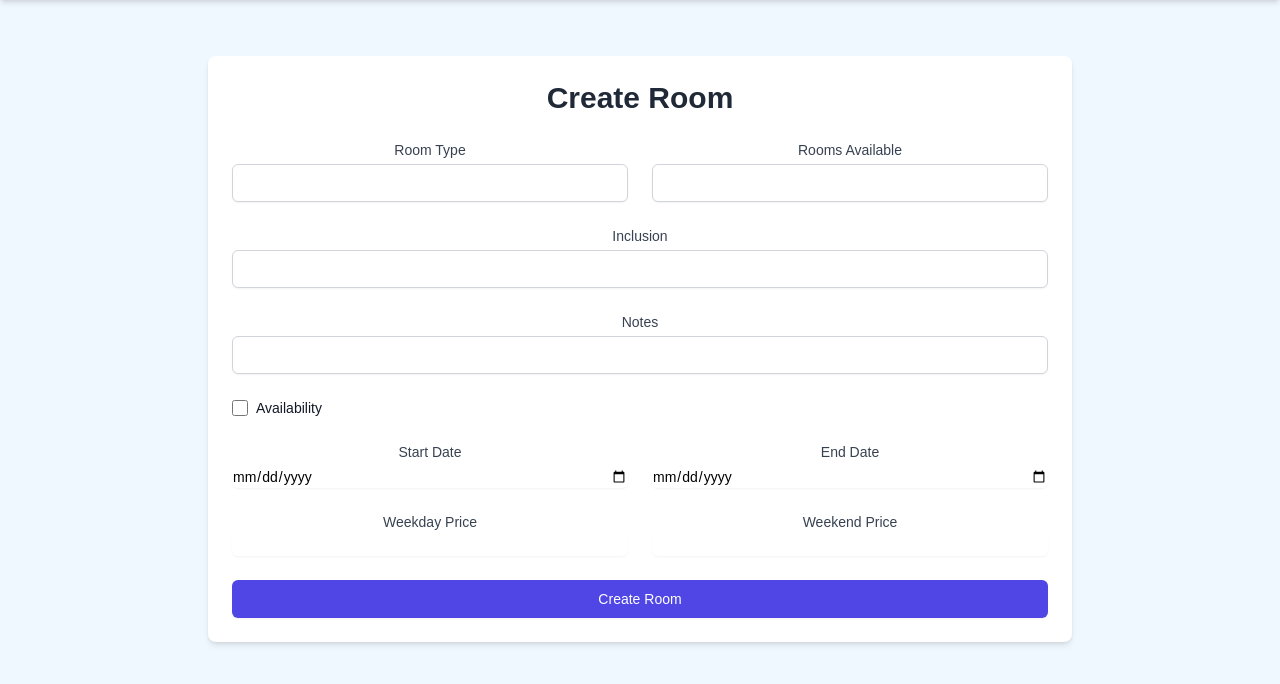
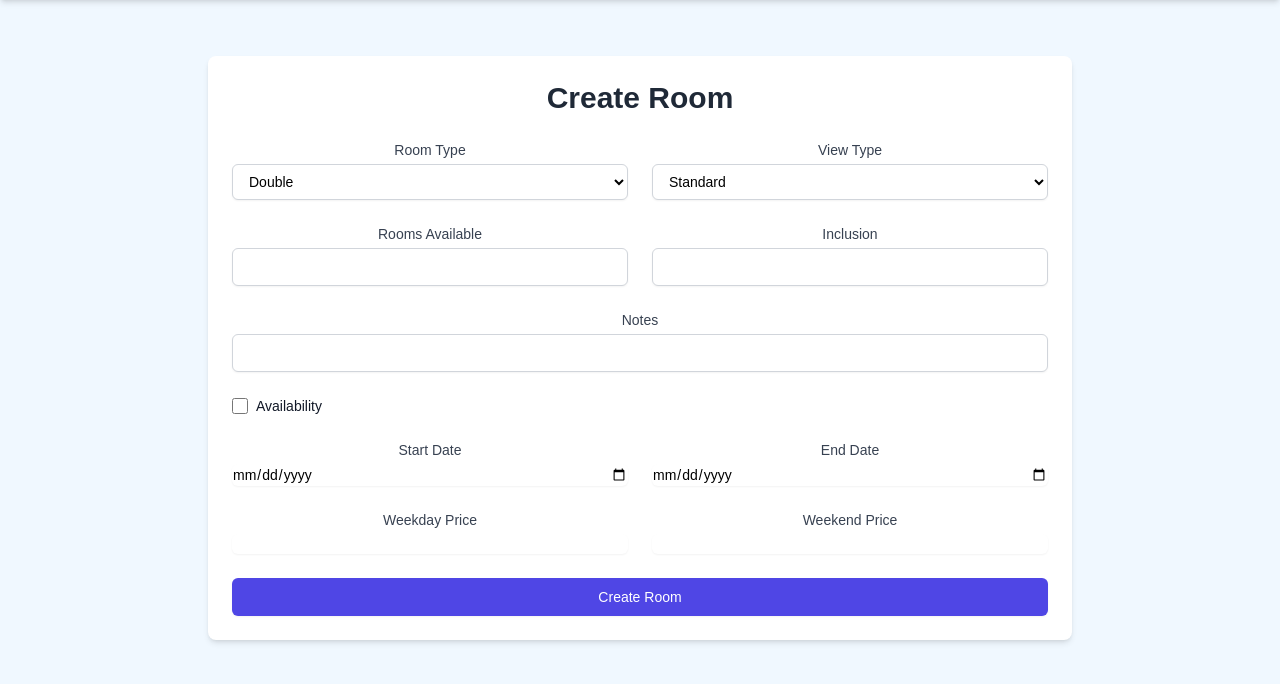
Before and after one commit to Qasim-Shah-73/Times-Travel, a Flask app: page /hotels/1/rooms/create in a window 1280 px wide. Shown: the part 64-748 px from the top of the page. Run offline with Flask 3, Linux system fonts and the light colour scheme; a user stored in the database is signed in; tables that the repository leaves empty hold one stand-in row (values such as "Sample post"); some libraries are stand-ins or nearby versions.

Commit message:
Updated Room type and added View Type to Room

```diff
--- a/app/forms.py
+++ b/app/forms.py
@@ -125,7 +125,18 @@ class RatesForm(FlaskForm):
 
 class RoomForm(FlaskForm):
     hotel_id = IntegerField('Hotel ID', validators=[DataRequired()])
-    type = StringField('Room Type', validators=[DataRequired()])
+    type = SelectField('Room Type', choices=[
+        ('Double', 'Double'),
+        ('Triple', 'Triple'),
+        ('Quad', 'Quad'),
+        ('Other', 'Other')
+    ], validators=[DataRequired()])
+    other_type = StringField('Other Room Type')
+    view_type = SelectField('View Type', choices=[
+        ('Standard', 'Standard'),
+        ('City', 'City'),
+        ('Haram/Kabba', 'Haram/Kabba')
+    ], validators=[DataRequired()])
     availability = BooleanField('Availability')
     rooms_available = IntegerField('Rooms Available', validators=[DataRequired()])
     inclusion = StringField('Inclusion')
@@ -147,7 +158,18 @@ class RoomForm(FlaskForm):
 
 class UpdateRoomForm(FlaskForm):
     hotel_id = IntegerField('Hotel ID', validators=[DataRequired()])
-    type = StringField('Room Type', validators=[DataRequired()])
+    type = SelectField('Room Type', choices=[
+        ('Double', 'Double'),
+        ('Triple', 'Triple'),
+        ('Quad', 'Quad'),
+        ('Other', 'Other')
+    ], validators=[DataRequired()])
+    other_type = StringField('Other Room Type')
+    view_type = SelectField('View Type', choices=[
+        ('Standard', 'Standard'),
+        ('City', 'City'),
+        ('Haram/Kabba', 'Haram/Kabba')
+    ], validators=[DataRequired()])
     availability = BooleanField('Availability')
     rooms_available = IntegerField('Rooms Available', validators=[DataRequired()])
     inclusion = StringField('Inclusion')
--- a/app/models.py
+++ b/app/models.py
@@ -182,6 +182,7 @@ class Room(db.Model):
     id = db.Column(db.Integer, primary_key=True)
     hotel_id = db.Column(db.Integer, db.ForeignKey('hotel.id'), nullable=False)
     type = db.Column(db.String(100), nullable=False)
+    view_type = db.Column(db.String(100), nullable=False)
     availability = db.Column(db.Boolean, nullable=False)
     rooms_available = db.Column(db.Integer, nullable=False)
     inclusion = db.Column(db.String(100))
--- a/app/routes/room_routes.py
+++ b/app/routes/room_routes.py
@@ -15,7 +15,7 @@ room_bp = Blueprint('room', __name__)
 @roles_required('super_admin', 'admin', 'data_entry')
 def create_room(hotel_id):
     form = RoomForm()
-    form.hotel_id.data = hotel_id  # Set the hotel_id field with the provided value
+    form.hotel_id.data = hotel_id
 
     def set_days(form_field, days):
         while len(form_field.rates) < days:
@@ -37,14 +37,20 @@ def create_room(hotel_id):
     set_days(form.december_rates, 31)
 
     if form.validate_on_submit():
+        # Determine the room type
+        room_type = form.type.data
+        if room_type == 'Other':
+            room_type = form.other_type.data
+
         # Create Room object with rate dictionaries
         new_room = Room(
             hotel_id=form.hotel_id.data,
-            type=form.type.data,
+            type=room_type,
+            view_type=form.view_type.data,
             availability=form.availability.data,
             rooms_available=form.rooms_available.data,
             inclusion=form.inclusion.data,
-            approval = current_user.role,
+            approval=current_user.role,
             notes=form.notes.data,
             january_rates={f'Day{i+1}': rate if rate is not None else 0 for i, rate in enumerate(form.january_rates.rates.data)},
             february_rates={f'Day{i+1}': rate if rate is not None else 0 for i, rate in enumerate(form.february_rates.rates.data)},
@@ -59,7 +65,8 @@ def create_room(hotel_id):
             november_rates={f'Day{i+1}': rate if rate is not None else 0 for i, rate in enumerate(form.november_rates.rates.data)},
             december_rates={f'Day{i+1}': rate if rate is not None else 0 for i, rate in enumerate(form.december_rates.rates.data)}
         )
-        # Retrieve form data
+
+        # Retrieve form data for date range pricing
         start_date = request.form.get('start_date')
         end_date = request.form.get('end_date')
         weekday_price = request.form.get('weekday_price')
@@ -76,33 +83,32 @@ def create_room(hotel_id):
                 flash('Invalid date or price format', 'error')
                 return redirect(url_for('room.view_rooms', hotel_id=hotel_id, room_id=new_room.id))
 
-        # Ensure valid date range
-        if start_date > end_date:
-            flash('Start date must be before end date', 'error')
-            return redirect(url_for('room.view_rooms', hotel_id=hotel_id, room_id=new_room.id))
+            # Ensure valid date range
+            if start_date > end_date:
+                flash('Start date must be before end date', 'error')
+                return redirect(url_for('room.view_rooms', hotel_id=hotel_id, room_id=new_room.id))
 
-        # Update room prices for each day in the date range
-        current_date = start_date
-        while current_date <= end_date:
-            # Get the month and day to update the correct field
-            month_name = current_date.strftime('%B').lower() + '_rates'
-            day_of_month = f'Day{current_date.day}'  # Use the 'DayX' format
+            # Update room prices for each day in the date range
+            current_date = start_date
+            while current_date <= end_date:
+                # Get the month and day to update the correct field
+                month_name = current_date.strftime('%B').lower() + '_rates'
+                day_of_month = f'Day{current_date.day}'
 
-            # Fetch current month's rates or initialize if it's None
-            month_rates = getattr(new_room, month_name) or {}
+                # Fetch current month's rates
+                month_rates = getattr(new_room, month_name)
 
-            # Apply weekday or weekend price
-            if current_date.weekday() < 4 or current_date.weekday() == 6:  # Monday-Thursday = Weekday
-                month_rates[day_of_month] = weekday_price
-            else:  # Friday-Saturday = Weekend
-                month_rates[day_of_month] = weekend_price
+                # Apply weekday or weekend price
+                if current_date.weekday() < 4 or current_date.weekday() == 6:  # Monday-Thursday = Weekday
+                    month_rates[day_of_month] = weekday_price
+                else:  # Friday-Saturday = Weekend
+                    month_rates[day_of_month] = weekend_price
 
-            # Update the rates back to the room
-            setattr(new_room, month_name, month_rates)
-            flag_modified(new_room, month_name)  # Ensure SQLAlchemy tracks the change
+                # Update the rates back to the room
+                setattr(new_room, month_name, month_rates)
 
-            # Move to the next day
-            current_date += timedelta(days=1)
+                # Move to the next day
+                current_date += timedelta(days=1)
 
         db.session.add(new_room)
         db.session.commit()
@@ -122,6 +128,10 @@ def update_room(hotel_id, room_id):
         # Populate form with existing data
         form.hotel_id.data = room.hotel_id
         form.type.data = room.type
+        if room.type not in ['Double', 'Triple', 'Quad']:
+            form.type.data = 'Other'
+            form.other_type.data = room.type
+        form.view_type.data = room.view_type
         form.availability.data = room.availability
         form.rooms_available.data = room.rooms_available
         form.inclusion.data = room.inclusion
@@ -135,7 +145,13 @@ def update_room(hotel_id, room_id):
                 rate.process_data(rates.get(f'Day{i+1}', 0))
 
     if request.method == 'POST':
-        room.type = form.type.data
+        # Determine the room type
+        room_type = form.type.data
+        if room_type == 'Other':
+            room_type = form.other_type.data
+
+        room.type = room_type
+        room.view_type = form.view_type.data
         room.availability = form.availability.data
         room.rooms_available = form.rooms_available.data
         room.inclusion = form.inclusion.data
@@ -146,6 +162,44 @@ def update_room(hotel_id, room_id):
             form_field = getattr(form, f'{month}_rates')
             rates = {f'Day{i+1}': rate.data if rate.data is not None else 0 for i, rate in enumerate(form_field)}
             setattr(room, f'{month}_rates', rates)
+            flag_modified(room, f'{month}_rates')
+
+        # Handle date range pricing updates
+        start_date = request.form.get('start_date')
+        end_date = request.form.get('end_date')
+        weekday_price = request.form.get('weekday_price')
+        weekend_price = request.form.get('weekend_price')
+
+        if start_date and end_date and weekday_price and weekend_price:
+            try:
+                start_date = datetime.strptime(start_date, '%Y-%m-%d').date()
+                end_date = datetime.strptime(end_date, '%Y-%m-%d').date()
+                weekday_price = float(weekday_price)
+                weekend_price = float(weekend_price)
+            except ValueError:
+                flash('Invalid date or price format', 'error')
+                return render_template('rooms/update_room.html', form=form, room=room)
+
+            if start_date > end_date:
+                flash('Start date must be before end date', 'error')
+                return render_template('rooms/update_room.html', form=form, room=room)
+
+            current_date = start_date
+            while current_date <= end_date:
+                month_name = current_date.strftime('%B').lower() + '_rates'
+                day_of_month = f'Day{current_date.day}'
+
+                month_rates = getattr(room, month_name)
+
+                if current_date.weekday() < 4 or current_date.weekday() == 6:
+                    month_rates[day_of_month] = weekday_price
+                else:
+                    month_rates[day_of_month] = weekend_price
+
+                setattr(room, month_name, month_rates)
+                flag_modified(room, month_name)
+
+                current_date += timedelta(days=1)
 
         db.session.commit()
         flash('Room updated successfully', 'success')
--- a/app/templates/rooms/create_room.html
+++ b/app/templates/rooms/create_room.html
@@ -9,7 +9,7 @@
                 {% for error in form.errors[field] %}
                     <div class="bg-red-100 border-l-4 border-red-500 text-red-700 p-4 mb-4" role="alert">
                         <p class="font-bold">Error</p>
-                        <p>{{ error }}</p>
+                        <p>{{ error, field }}</p>
                     </div>
                 {% endfor %}
             {% endfor %}
@@ -22,26 +22,31 @@
             <div class="grid grid-cols-1 gap-6 sm:grid-cols-2">
                 <div>
                     {{ form.type.label(class="block text-sm font-medium text-gray-700") }}
-                    {{ form.type(class="mt-1 block w-full py-2 px-3 border border-gray-300 bg-white rounded-md shadow-sm focus:outline-none focus:ring-indigo-500 focus:border-indigo-500 sm:text-sm") }}
-                    {% if form.type.errors %}
-                        <ul class="mt-2 text-sm text-red-600">
-                            {% for error in form.type.errors %}
-                                <li>{{ error }}</li>
-                            {% endfor %}
-                        </ul>
-                    {% endif %}
+                    {{ form.type(class="mt-1 block w-full py-2 px-3 border border-gray-300 bg-white rounded-md shadow-sm focus:outline-none focus:ring-indigo-500 focus:border-indigo-500 sm:text-sm", onchange="toggleOtherType()") }}
+                    <div id="other-type-container" class="mt-2 hidden">
+                        {{ form.other_type.label(class="block text-sm font-medium text-gray-700") }}
+                        {{ form.other_type(class="mt-1 focus:ring-indigo-500 focus:border-indigo-500 block w-full shadow-sm sm:text-sm border-gray-300 rounded-md") }}
+                    </div>
                 </div>
 
+                <div>
+                    {{ form.view_type.label(class="block text-sm font-medium text-gray-700") }}
+                    {{ form.view_type(class="mt-1 block w-full py-2 px-3 border border-gray-300 bg-white rounded-md shadow-sm focus:outline-none focus:ring-indigo-500 focus:border-indigo-500 sm:text-sm") }}
+                </div>
+            </div>
+            <div class="grid grid-cols-1 gap-6 sm:grid-cols-2">
                 <div>
                     {{ form.rooms_available.label(class="block text-sm font-medium text-gray-700") }}
                     {{ form.rooms_available(class="mt-1 block w-full py-2 px-3 border border-gray-300 bg-white rounded-md shadow-sm focus:outline-none focus:ring-indigo-500 focus:border-indigo-500 sm:text-sm") }}
                 </div>
+
+                <div>
+                    {{ form.inclusion.label(class="block text-sm font-medium text-gray-700") }}
+                    {{ form.inclusion(class="mt-1 block w-full py-2 px-3 border border-gray-300 bg-white rounded-md shadow-sm focus:outline-none focus:ring-indigo-500 focus:border-indigo-500 sm:text-sm") }}
+                </div>
             </div>
 
-            <div>
-                {{ form.inclusion.label(class="block text-sm font-medium text-gray-700") }}
-                {{ form.inclusion(class="mt-1 block w-full py-2 px-3 border border-gray-300 bg-white rounded-md shadow-sm focus:outline-none focus:ring-indigo-500 focus:border-indigo-500 sm:text-sm") }}
-            </div>
+
 
             <div>
                 {{ form.notes.label(class="block text-sm font-medium text-gray-700") }}
@@ -98,4 +103,19 @@
         </form>
     </div>
 </div>
+<script>
+    function toggleOtherType() {
+        var typeSelect = document.getElementById('type');
+        var otherTypeContainer = document.getElementById('other-type-container');
+
+        if (typeSelect.value === 'Other') {
+            otherTypeContainer.classList.remove('hidden');
+        } else {
+            otherTypeContainer.classList.add('hidden');
+        }
+    }
+
+    // Call the function on page load to ensure correct initial state
+    document.addEventListener('DOMContentLoaded', toggleOtherType);
+</script>
 {% endblock %}
```
Also changed, not shown: app/templates/rooms/update_room.html (+42 -13 lines), migrations/versions/9249ffad2250_add_view_type_to_room.py (added, +32 -0 lines), instance/site.db.
